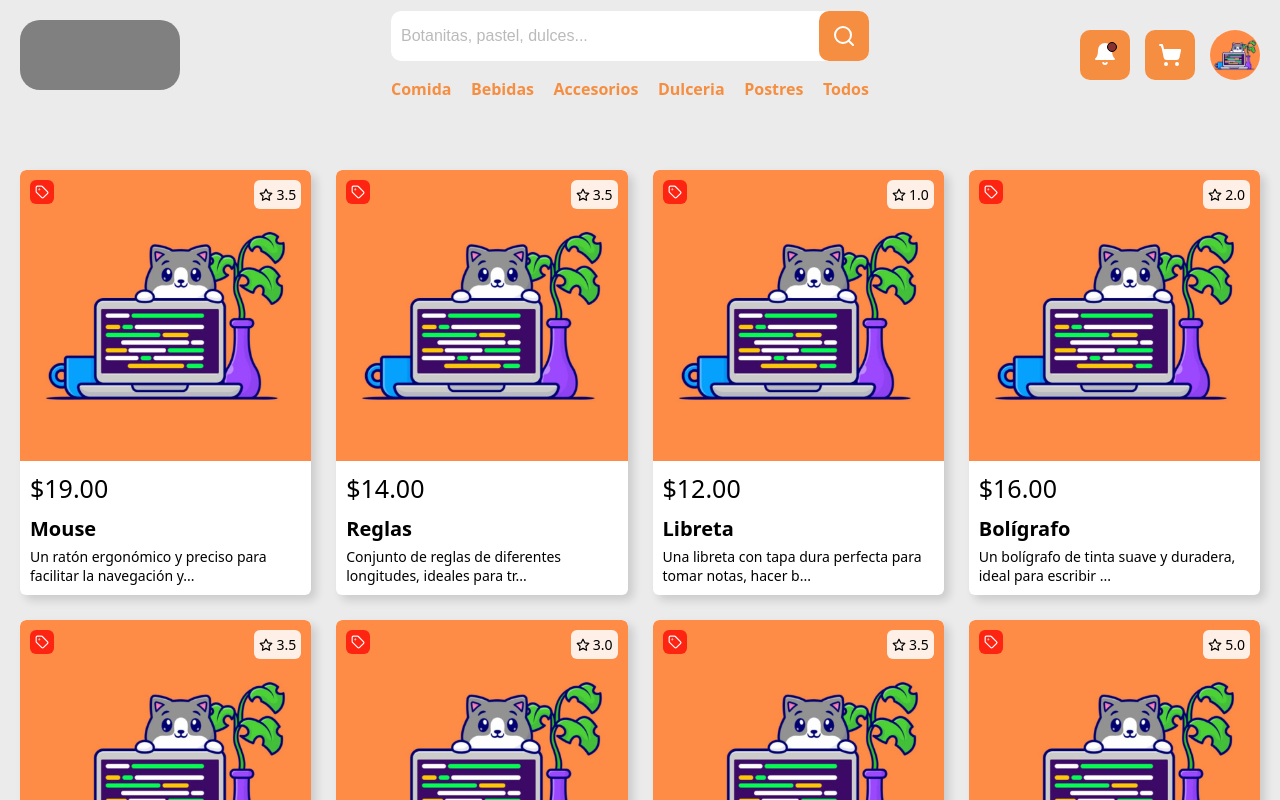
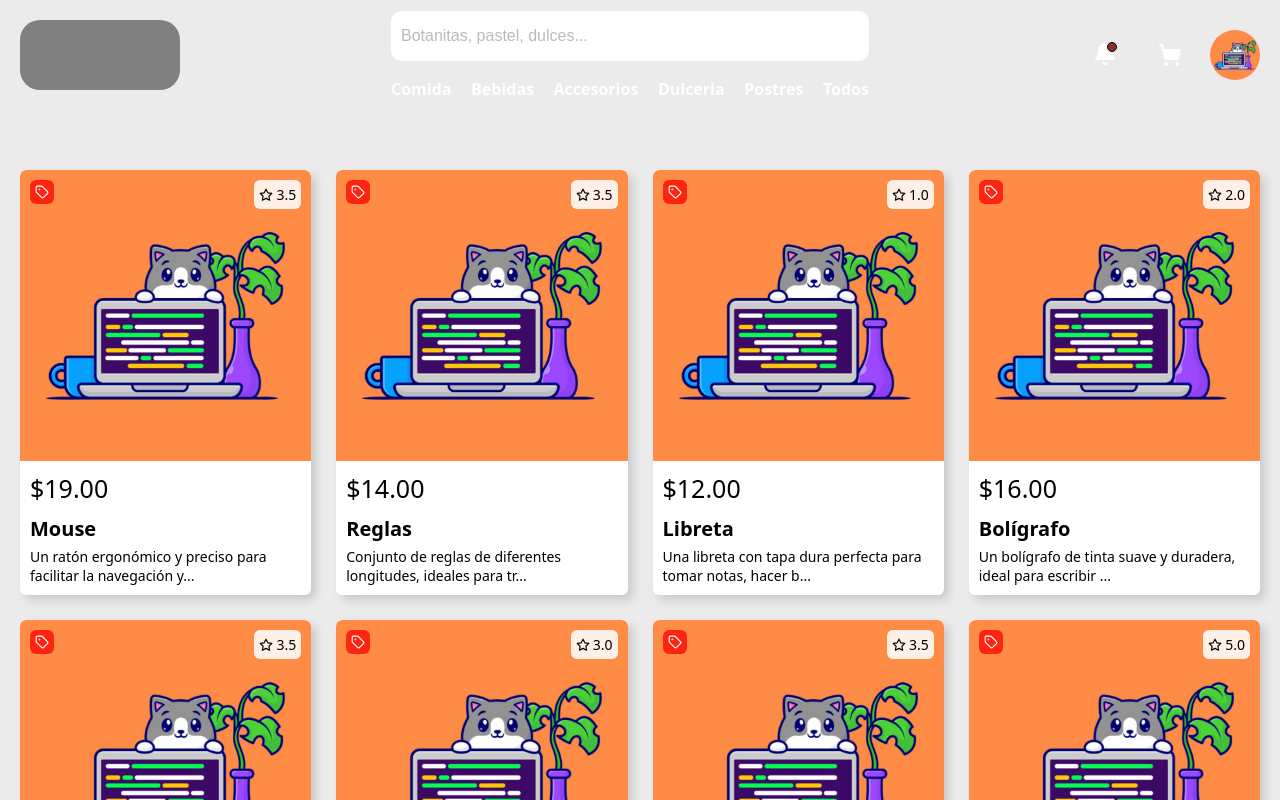
Before and after one commit to adrianhdez2/choco-market, a React (Vite) app: page / in a window 1280 px wide. Shown: the top 800 px of the page. Built offline with nearby package versions, Linux system fonts and the light colour scheme.

Commit message:
remove unused colors

```diff
--- a/src/styles/variables.css
+++ b/src/styles/variables.css
@@ -3,22 +3,11 @@
 
     --background-color: #ebebeb;
 
-    --primary: #f68e41;
-    --primary-hover: #e45612;
+    --primary-400: #f68e41;
+    --primary-800: #e45612;
     --primary-300: #f9b778;
     --primary-200: #fcd5ac;
     --primary-100: #feecd6;
-    --primary-50: rgb(93, 123, 9, 0.5);
-    --primary-80: rgb(93, 123, 9, 0.8);
-
-    --secondary: #88B40B;
-    --secondary-45: rgba(136, 180, 11, .45);
-    --secondary-hover: rgba(79, 102, 14, 0.45);
-
-    --gray: #5E5E5E;
-    --gray-secondary: #898989;
-    --gray-hr: #93939340;
-    --gray-40: rgba(137, 137, 137, .4);
 
     --black: #000;
     --black-10: rgba(0, 0, 0, 0.1);
@@ -40,9 +29,6 @@
     --white-08: rgba(255, 255, 255, 0.089);
     --white-235: rgb(235, 235, 235);
 
-    --border-input: #88b40b73;
-
-    --background-panel-user: #101010;
     --background-log-out: #893030;
     --background-log-out-hover: #6b1c1c;
 
```
